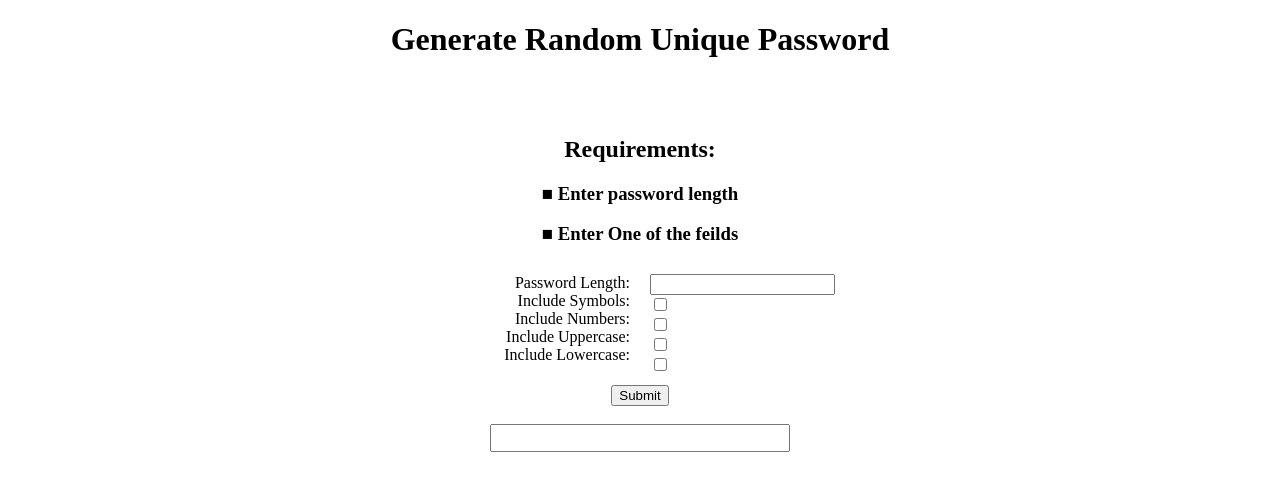
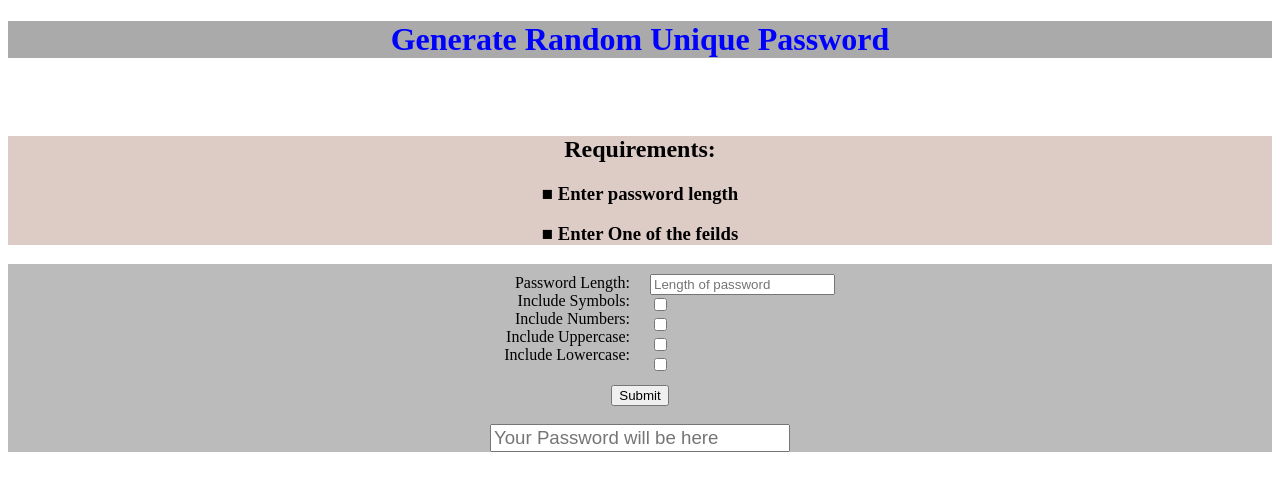
Before and after one commit to KaranvirSinghJ/Random-Password, a plain HTML site: page index.html in a window 1280 px wide. Drawn offline with Linux system fonts and the light colour scheme.

Commit message:
Updated UI style

```diff
--- a/index.html
+++ b/index.html
@@ -10,7 +10,7 @@
         /* Create two equal columns that floats next to each other */
         .column {float: left;width: 50%;padding: 10px;}
         /* Clear floats after the columns */
-        .row {display: grid; grid-auto-flow: column;gap: 5%;}
+        .row {display: grid; grid-auto-flow: column: 50%;}
         /* Responsive layout - makes the two columns stack on top of each other instead of next to each other */
         @media screen and (max-width: 600px) {
             .column {width: 100%;}
@@ -18,12 +18,14 @@
         ul.no-bullets {list-style-type: none;margin: 0;padding: 0;}
     </style>
     <body>
-        <h1 style="text-align:center;">Generate Random Unique Password</h1>
+        <h1 style="text-align:center; color:blue; background-color: #aaa;">Generate Random Unique Password</h1>
         <br><br>
+        <div style="background-color: #9655;">
         <h2 style="text-align:center;">Requirements: </h2>
         <h3 style="text-align:center;">&#9632; Enter password length</h3>
         <h3 style="text-align:center;">&#9632; Enter One of the feilds</h3>
-        <div class="container" style="text-align:center;">
+        </div>
+        <div class="container" style="text-align:center; background-color: #bbb;">
             <div class="column" style="text-align:right;">
                 <label for="length">Password Length:</label><br>
                 <label for="symbol">Include Symbols:</label><br>
@@ -32,7 +34,7 @@
                 <label for="lcase">Include Lowercase:</label><br>
             </div>
             <div class="column" style="text-align:left;">
-                <input type="text" id="plength" name="plength"><br>
+                <input type="text" id="plength" name="plength" placeholder="Length of password"><br>
                 <input type="checkbox" id="symbol" name="symbol"><br>
                 <input type="checkbox" id="num" name="num"><br>
                 <input type="checkbox" id="ucase" name="ucase"><br>
@@ -40,7 +42,7 @@
             </div>
             <input type="submit" value="Submit" onclick="return generate();" /><br><br>
 
-            <input type="text" id="pass" name="pass" style="width:300px;font-size:14pt;">
+            <input type="text" id="pass" name="pass" style="width:300px;font-size:14pt;" placeholder="Your Password will be here">
         </div>
     </body>
 </html>
```
